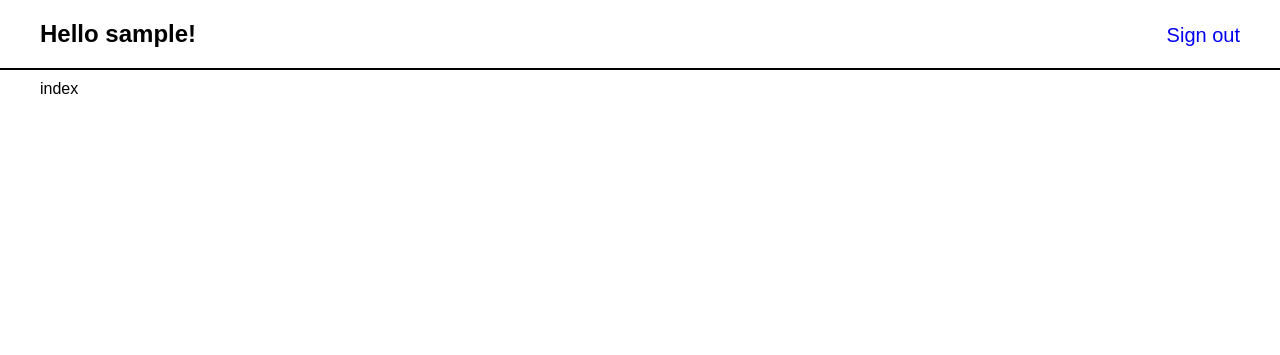
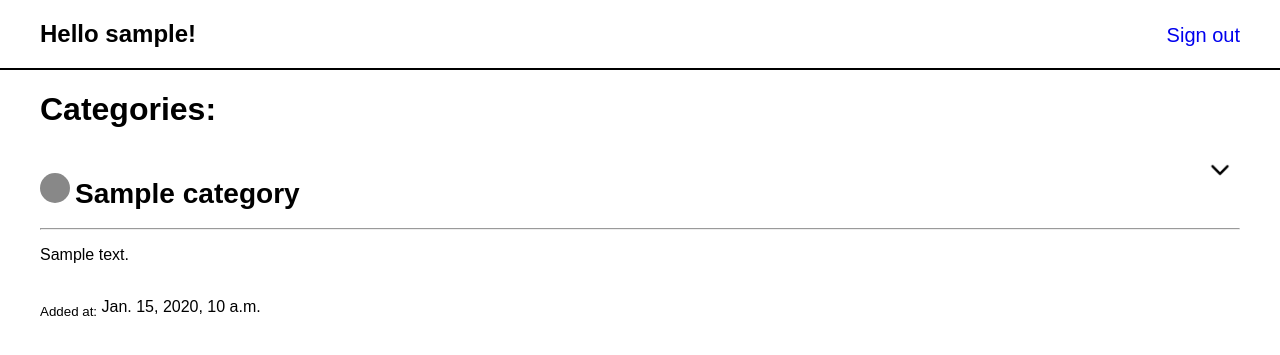
Before and after one commit to Misha4231/RevokeTheBroke, a Django app: page / in a window 1280 px wide. Shown: the top 355 px of the page. Run offline with Django 5.2, Linux system fonts and the light colour scheme; a user stored in the database is signed in; tables that the repository leaves empty hold one stand-in row (values such as "Sample post").

Commit message:
index page

```diff
--- a/revoke_the_broke/categories/templates/categories/base.html
+++ b/revoke_the_broke/categories/templates/categories/base.html
@@ -26,5 +26,8 @@
 
         {% endblock %}
     </main>
+
+    {% block script %}
+    {% endblock %}
 </body>
 </html>
--- a/revoke_the_broke/categories/templates/categories/index.html
+++ b/revoke_the_broke/categories/templates/categories/index.html
@@ -1,9 +1,40 @@
 {% extends "categories/base.html" %}
+{% load static %}
 
 {% block title %}Home{% endblock %}
 
 {% block content %}
-    <div class="row">
-        index
+    <div class="categories-list">
+        {% if categories|length > 0 %}
+            <h1>Categories: </h1>
+
+            {% for cat in categories %}
+                <div class="category" id="category-{{ cat.pk }}">
+                    <div class="category-info">
+                        <div class="category-info-left">
+                            <div class="category-colorbox" data-color="{{ cat.color }}"></div>
+                            <h3>{{ cat.title }}</h3>
+                        </div>
+                        <div class="expand-list-icon">
+                            <img src="{% static 'images/arrow-down.png' %}" data-open="{% static 'images/arrow-down.png' %}" data-close="{% static 'images/arrow-top.png' %}" alt="expand list">
+                        </div>
+                    </div>
+                    <hr>
+                    <div class="category-desctiption-container">
+
+                        <p>{{ cat.description }}</p>
+                        <br>
+                        <span>
+                            <sub>Added at:</sub>
+                            {{ cat.created_at }}
+                        </span>
+                    </div>
+                </div>
+            {% endfor %}
+        {% endif %}
     </div>
 {% endblock %}
+
+{% block script %}
+    <script src="{% static 'scripts/categories-list.js' %}"></script>
+{% endblock %}
--- a/revoke_the_broke/categories/views.py
+++ b/revoke_the_broke/categories/views.py
@@ -4,9 +4,15 @@ from django.conf import settings
 from .models import Category
 
 def index(request):
+    categories = []
+    if request.user.is_authenticated:
+        categories = Category.objects.filter(author__pk = request.user.pk).all()
+    else:
+        incognito_token = request.COOKIES.filter('incognito_token')
+        if incognito_token:
+            categories = Category.objects.filter(incognito_user_token = incognito_token).all()
 
-
-    return render(request, 'categories/index.html')
+    return render(request, 'categories/index.html', {'categories': categories})
 
 
 # funkcja pomocnicza dla ustalenia cookie (głównie jest wykorzystywana dla trybu incognito)
@@ -16,7 +22,7 @@ def set_cookie(response, key, value, days_expire=7):
     else:
         max_age = days_expire * 24 * 60 * 60
     expires = datetime.datetime.strftime(
-        datetime.datetime.utcnow() + datetime.timedelta(seconds=max_age),
+        datetime.datetime.now(datetime.timezone.utc) + datetime.timedelta(seconds=max_age),
         "%a, %d-%b-%Y %H:%M:%S GMT",
     )
     response.set_cookie(
--- a/revoke_the_broke/revoke_the_broke/settings.py
+++ b/revoke_the_broke/revoke_the_broke/settings.py
@@ -120,7 +120,7 @@ USE_TZ = True
 
 STATIC_URL = 'static/'
 STATICFILES_DIRS = [
-    'static/'
+    BASE_DIR / "static"
 ]
 
 # Default primary key field type
--- /dev/null
+++ b/revoke_the_broke/static/scripts/categories-list.js
@@ -0,0 +1,13 @@
+document.querySelectorAll('.category-colorbox').forEach(function(box) {
+    var color = box.getAttribute('data-color');
+    if (color) {
+        box.style.backgroundColor = color;
+    }
+});
+
+document.querySelectorAll('.expand-list-icon').forEach((icon) => {
+    icon.addEventListener('onclick', () => {
+        icon.parentElement.parentElement.querySelector('.category-desctiption-container').style.display = 'none'
+    })
+
+})
--- a/revoke_the_broke/static/styles/style.css
+++ b/revoke_the_broke/static/styles/style.css
@@ -54,3 +54,35 @@ header {
     margin-top: 7px;
     margin-bottom: 7px;
 }
+
+.categories-list .category-info {
+    display: flex;
+    justify-content: space-between;
+}
+.category-info-left {
+    font-size: 24px;
+    display: flex;
+    align-items: baseline;
+}
+.category-info-left h3 {
+    margin-bottom: 10px;
+}
+.expand-list-icon {
+    border-radius: 50%;
+    width: 30px;
+    height: 30px;
+    padding: 5px;
+}
+.category-colorbox {
+    margin-right: 5px;
+    width: 30px;
+    height: 30px;
+    border-radius: 50%;
+}
+.expand-list-icon:hover {
+    background-color: rgb(167, 167, 167);
+}
+.expand-list-icon img {
+    width: 30px;
+    height: 30px;
+}
```
Also changed, not shown: revoke_the_broke/static/images/arrow-down.png (added), revoke_the_broke/static/images/arrow-top.png (added).
